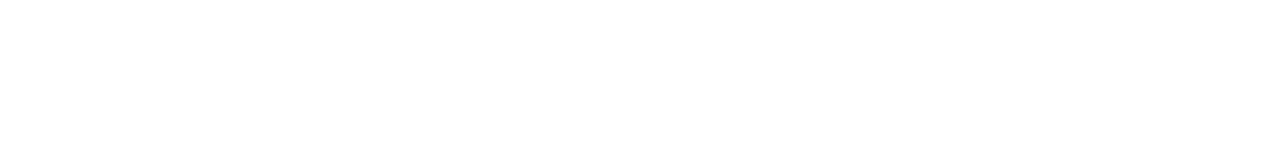
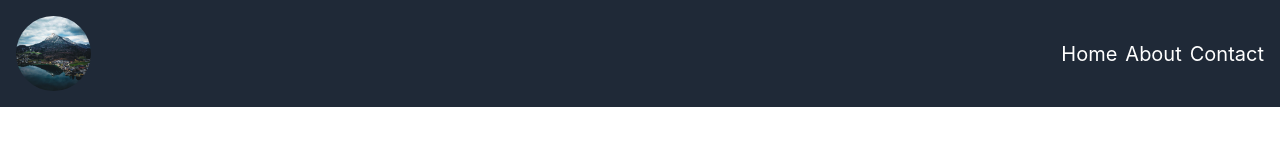
Before and after one commit to Ammon-Faust/TOP-LandingPage, a plain HTML site: page index.html in a window 1280 px wide. Drawn offline with Linux system fonts and the light colour scheme.

Commit message:
add/style: body,header,logo,uls/links)

```diff
--- a/index.html
+++ b/index.html
@@ -7,6 +7,14 @@
     <link rel="stylesheet" href="styles.css">
 </head>
 <body>
+    <div class="header">
+        <img class="logo" src="/images/pexels-armin-7913005.jpg" alt="Mountain Logo" width="75" height="75">
+        <ul>
+            <li><a href="#">Home</a></li>
+            <li><a href="#">About</a></li>
+            <li><a href="#">Contact</a></li>
+        </ul>
+    </div>
 
 </body>
 </html>
--- a/styles.css
+++ b/styles.css
@@ -0,0 +1,31 @@
+body {
+    font-family: -apple-system, BlinkMacSystemFont, 'Segoe UI', Roboto, Oxygen, Ubuntu, Cantarell, 'Open Sans', 'Helvetica Neue', sans-serif;
+    margin: 0;
+    min-height: 100vh;
+}
+
+.header {
+    display: flex;
+    align-items: center;
+    justify-content: space-between;
+    background-color: #1f2937;
+    padding: 16px;
+}
+
+.logo {
+    border-radius: 50%;
+}
+
+ul {
+    list-style-type: none;
+    margin: 0;
+    padding: 0;
+    display: flex;
+    gap: 8px;
+  }
+
+a {
+    color: white;
+    text-decoration: none;
+    font-size: 20px;
+}
```
Also changed, not shown: images/pexels-armin-7913005.jpg (added).
